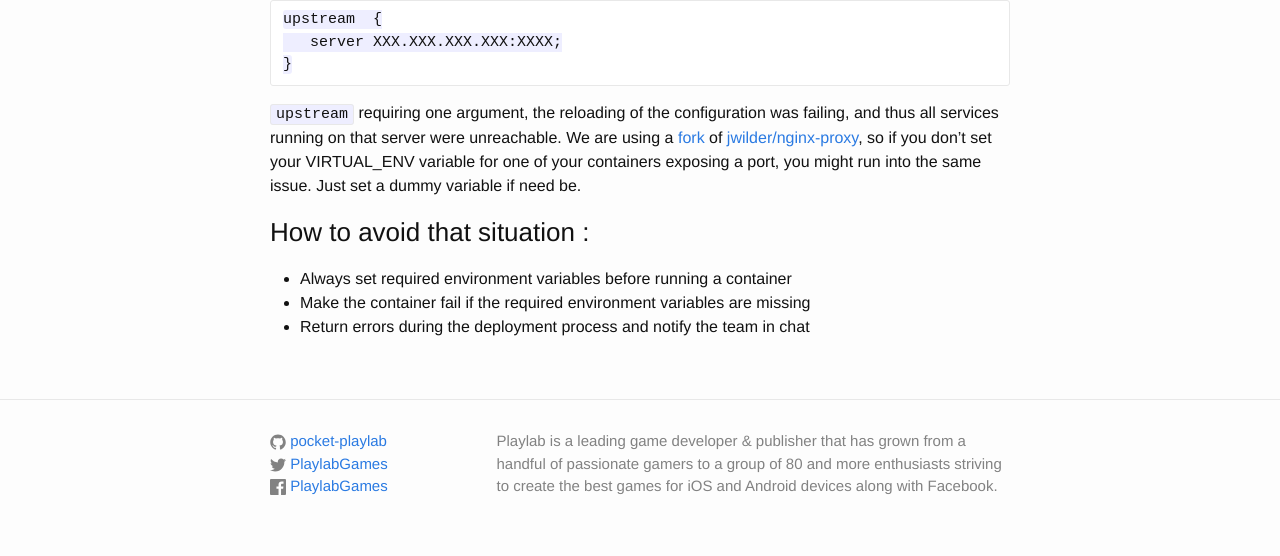
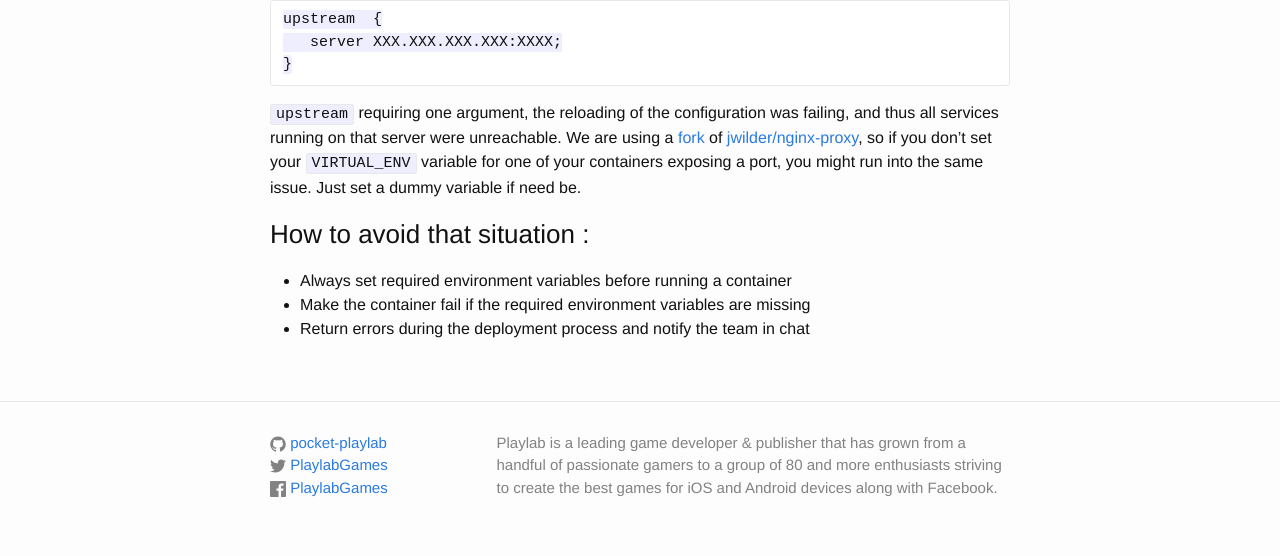
Before and after one commit to pocket-playlab/pocket-playlab.github.io, a Jekyll site: the page built from _posts/2015-05-06-[POSTMORTEM]-production-dowtime-deploys-nginx-proxy.markdown, in a window 1280 px wide. Shown: the part 719-1275 px from the top of the page. Built offline with Jekyll 4.4.1, drawn with Linux system fonts in a browser that asks for light colours.

Commit message:
md style

```diff
--- a/_posts/2015-05-06-[POSTMORTEM]-production-dowtime-deploys-nginx-proxy.markdown
+++ b/_posts/2015-05-06-[POSTMORTEM]-production-dowtime-deploys-nginx-proxy.markdown
@@ -31,7 +31,7 @@ that block :
 `upstream` requiring one argument, the reloading of the configuration was
 failing, and thus all services running on that server were unreachable. We are
 using a [fork][2] of [jwilder/nginx-proxy][3], so if you don't set your
-VIRTUAL_ENV variable for one of your containers exposing a port, you might run
+`VIRTUAL_ENV` variable for one of your containers exposing a port, you might run
 into the same issue. Just set a dummy variable if need be.
 
 ### How to avoid that situation :
```
